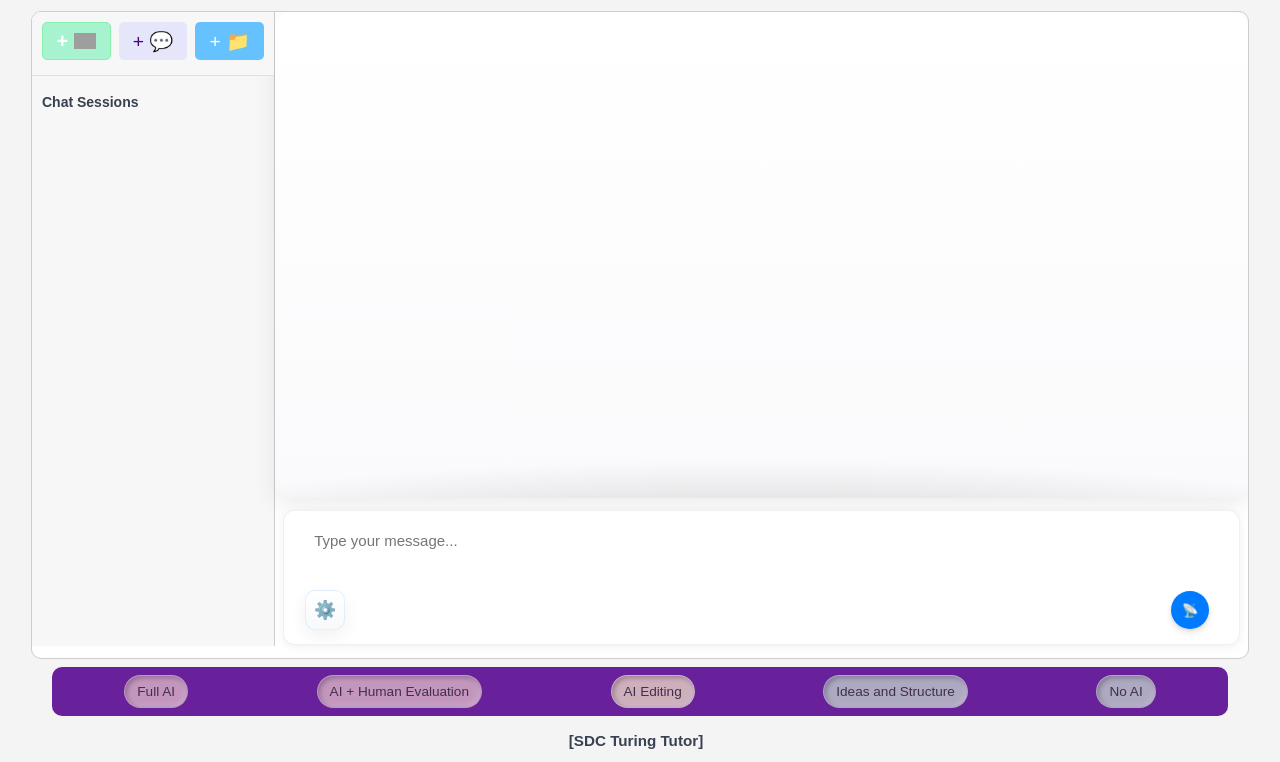
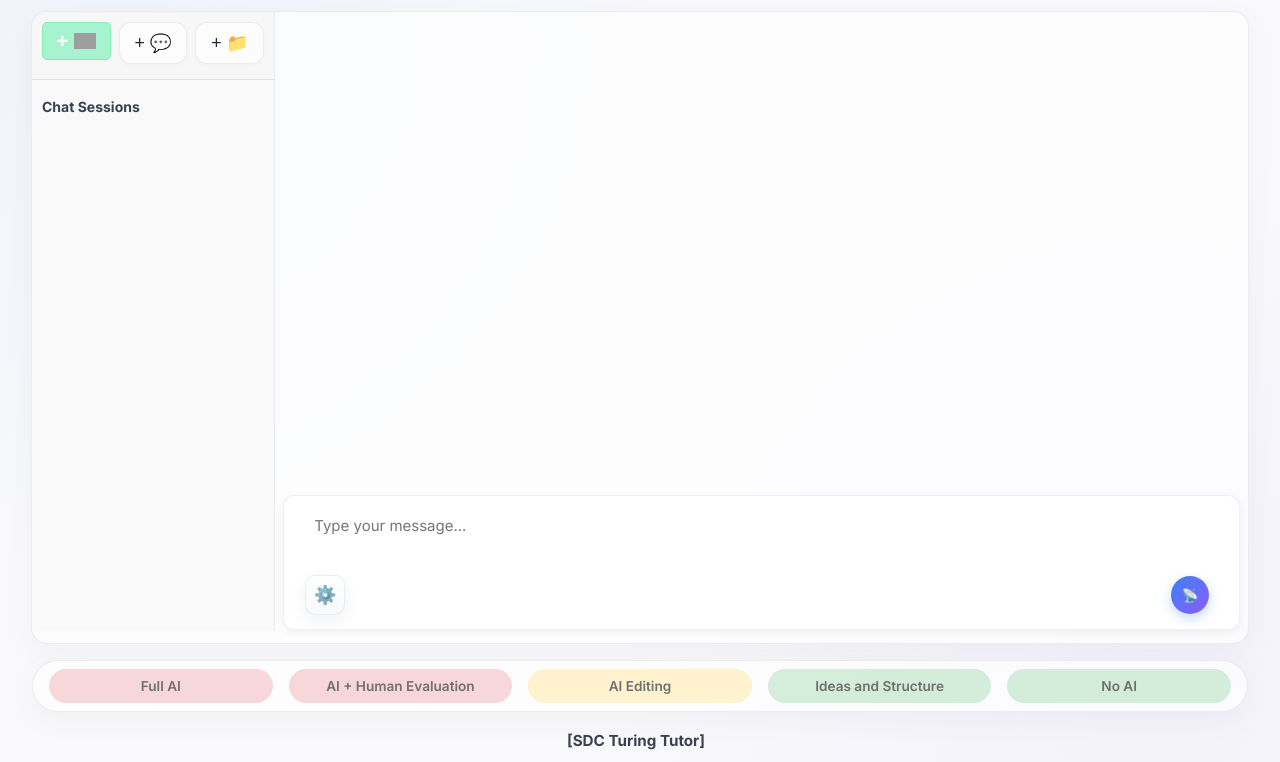
Before and after one commit to taggatron/TuringTutorApp_JISC, a website: page public/index.html in a window 1280 px wide. Shown: the part 38-800 px from the top of the page. Drawn offline with Linux system fonts and the light colour scheme; no server answers; grey boxes are pictures that could not be loaded.

Commit message:
feat: redesign UI with Inter font, modern glassmorphism components, and refined CSS variables

```diff
--- a/public/index.html
+++ b/public/index.html
@@ -5,6 +5,11 @@
     <meta charset="UTF-8">
     <meta name="viewport" content="width=device-width, initial-scale=1.0">
     <title>ChatGPT Web App</title>
+    <!-- Google Fonts: Inter -->
+    <link rel="preconnect" href="https://fonts.googleapis.com">
+    <link rel="preconnect" href="https://fonts.gstatic.com" crossorigin>
+    <link href="https://fonts.googleapis.com/css2?family=Inter:wght@300;400;500;600;700&display=swap" rel="stylesheet">
+
     <link rel="stylesheet" href="style.css">
     <link rel="stylesheet" href="/css/index.css">
     <script defer src="/js/csrf-auto.js"></script>
--- a/public/style.css
+++ b/public/style.css
@@ -1,38 +1,77 @@
+
+:root {
+    --bg-main: #f9f9fb;
+    --bg-glass: rgba(255, 255, 255, 0.65);
+    --bg-sidebar: rgba(247, 247, 249, 0.75);
+    --border-light: rgba(220, 220, 225, 0.5);
+
+    --color-primary: #3b82f6;
+    --color-primary-hover: #2563eb;
+    --color-text-main: #1e293b;
+    --color-text-muted: #64748b;
+
+    --shadow-soft: 0 8px 32px rgba(0, 0, 0, 0.04);
+    --shadow-glow: 0 0 15px rgba(59, 130, 246, 0.3);
+
+    --radius-lg: 16px;
+    --radius-md: 12px;
+    --radius-sm: 8px;
+    --radius-pill: 9999px;
+
+    --font-family: 'Inter', system-ui, sans-serif;
+
+    --gradient-ai: linear-gradient(135deg, #3b82f6 0%, #8b5cf6 100%);
+    --gradient-scale: linear-gradient(to right, #10b981, #f59e0b, #ef4444);
+}
+
 body {
-    font-family: Arial, sans-serif;
+    font-family: var(--font-family);
     display: flex;
     flex-direction: column;
     align-items: center;
     height: 100vh;
-    background-color: #f4f4f4;
+    background: var(--bg-main);
+    background-image: radial-gradient(circle at 10% 10%, rgba(59,130,246,0.05) 0%, transparent 40%),
+                      radial-gradient(circle at 90% 90%, rgba(139,92,246,0.05) 0%, transparent 40%);
     margin: 0;
-    overflow: hidden; /* Disable main window scroll bar */
+    overflow: hidden;
+    color: var(--color-text-main);
 }
 
+
 /* Restored container & sidebar definitions (accidentally removed during patch) */
+
 .container {
     display: flex;
     width: 95%;
-    flex: 1 1 auto; /* allow to stretch to available height */
-    min-height: 0; /* allow children to shrink and scroll */
-    border: 1px solid #ccc;
-    border-radius: 10px;
+    flex: 1 1 auto;
+    min-height: 0;
+    border: 1px solid var(--border-light);
+    border-radius: var(--radius-lg);
     overflow: hidden;
-    background-color: #fff;
-    margin-bottom: 8px; /* a little more breathing room above scale bar */
+    background: var(--bg-glass);
+    backdrop-filter: blur(12px);
+    -webkit-backdrop-filter: blur(12px);
+    box-shadow: var(--shadow-soft);
+    margin-bottom: 8px;
     position: relative;
+    transition: all 0.3s ease;
 }
+
+
 
 .sidebar {
     width: 20%;
-    background-color: #f7f7f7;
-    border-right: 1px solid #ccc;
+    background: var(--bg-sidebar);
+    border-right: 1px solid var(--border-light);
     display: flex;
     flex-direction: column;
-    overflow-y: auto; /* Enable vertical scrolling */
-    overflow-x: hidden; /* Prevent horizontal scrolling */
+    overflow-y: auto;
+    overflow-x: hidden;
     box-sizing: border-box;
+    backdrop-filter: blur(4px);
 }
+
 
 .meta-container {
     display: flex;
@@ -95,18 +134,15 @@ body {
     /* Remove heavy borders/shadows from chat-messages; provide via background instead */
 }
 
+
 .chat-surface::before {
     content: '';
     position: absolute;
     inset: 0;
-    /* Use a subtle SVG-ish background via gradients to emulate rounded card + overlap */
-    background-image:
-        radial-gradient(120% 30% at 50% 110%, rgba(0,0,0,0.18), transparent 60%),
-        linear-gradient(180deg, rgba(255,255,255,0.98), rgba(250,250,252,0.98));
-    border-radius: 16px;
-    box-shadow: 0 8px 24px rgba(0,0,0,0.08);
+    background: transparent;
     pointer-events: none;
 }
+
 
 /* Hide scrollbar for chat-container */
 .chat-container::-webkit-scrollbar {
@@ -149,23 +185,32 @@ body {
     width: 100%;
 }
 
+
 .chat-input textarea {
     flex: 1;
-    padding: 14px 56px 14px 14px; /* room for send button */
-    font-size: 16px;
-    font-family: Arial, sans-serif;
-    vertical-align: top; /* Align text to the top */
-    resize: none; /* Prevent manual resizing */
-    overflow-y: hidden; /* let height auto expand; JS will toggle scroll if needed */
-    outline: none; /* Remove default outline */
-    border-radius: 14px; /* Rounded edges */
-    border: 1px solid #e0e0e0; /* subtle border */
-    background: #fff;
-    line-height: 1.35;
-    max-height: 35vh; /* cap so messages remain visible */
+    padding: 14px 56px 14px 20px;
+    font-size: 15px;
+    font-family: var(--font-family);
+    vertical-align: top;
+    resize: none;
+    overflow-y: hidden;
+    outline: none;
+    border-radius: var(--radius-pill);
+    border: 1px solid var(--border-light);
+    background: rgba(255, 255, 255, 0.9);
+    line-height: 1.4;
+    max-height: 35vh;
     box-sizing: border-box;
-    transition: height 140ms ease-in-out, box-shadow 140ms ease-in-out; /* smooth growth */
+    transition: box-shadow 0.2s ease, border-color 0.2s ease;
+    box-shadow: 0 4px 12px rgba(0,0,0,0.02);
 }
+
+.chat-input textarea:focus {
+    box-shadow: var(--shadow-glow);
+    border-color: rgba(59, 130, 246, 0.5);
+    background: #ffffff;
+}
+
 
 /* Shadow hint wrapper when input at max height */
 .meta-container.input-overflow::before {
@@ -187,32 +232,49 @@ body {
 
 .meta-container.input-overflow .chat-input textarea { overflow-y: auto; }
 
+
 .message {
-    max-width: 100%;
-    padding: 10px;
-    margin: 4px 0;
-    border-radius: 15px;
+    max-width: 85%;
+    padding: 12px 18px;
+    margin: 6px 0;
+    border-radius: var(--radius-lg);
     word-wrap: break-word;
     box-sizing: border-box;
     position: relative;
-    background-clip: padding-box; /* avoid bleed when dragging */
+    background-clip: padding-box;
+    line-height: 1.5;
+    animation: slideUp 0.3s cubic-bezier(0.16, 1, 0.3, 1) forwards;
+    box-shadow: 0 2px 8px rgba(0,0,0,0.03);
 }
+
+@keyframes slideUp {
+    from { opacity: 0; transform: translateY(15px) scale(0.98); }
+    to { opacity: 1; transform: translateY(0) scale(1); }
+}
+
+
 
 .message.user {
     align-self: flex-end;
-    background-color: #007bff;
+    background: var(--gradient-ai);
     color: #fff;
     text-align: right;
-    display: inline-block; /* confine bubble width to content */
+    display: inline-block;
+    border-bottom-right-radius: 4px;
 }
+
+
 
 .message.assistant {
     align-self: stretch;
-    background-color: #f1f1f1; /* default neutral background */
-    color: #000;
+    background-color: #ffffff;
+    color: var(--color-text-main);
     text-align: left;
     box-sizing: border-box;
+    border: 1px solid var(--border-light);
+    border-bottom-left-radius: 4px;
 }
+
 
 /* Make message content headings visually hierarchical
    - h1 is the title and should be larger than subsequent headings
@@ -277,32 +339,38 @@ body {
 }
 
 
+
 .session-button {
     display: flex;
     justify-content: space-between;
     align-items: center;
     width: 100%;
-    padding: 7px;
-    margin-bottom: 5px;
+    padding: 10px 12px;
+    margin-bottom: 6px;
     text-align: left;
-    background-color: #e2e2e2;
-    border: none;
-    border-radius: 5px;
+    background-color: transparent;
+    border: 1px solid transparent;
+    border-radius: var(--radius-md);
     cursor: pointer;
     font-size: 0.9em;
+    font-weight: 500;
     position: relative;
-    /* Add styles for dragging */
-    transition: background-color 0.3s ease;
+    transition: all 0.2s ease;
+    color: var(--color-text-main);
 }
+
 
 /* Add margin-top to the highest up session button not in a group */
 #new-chats .session-button:first-child {
     margin-top: 15px;
 }
 
+
 .session-button:hover {
-    background-color: #ccc;
+    background-color: rgba(0, 0, 0, 0.04);
+    border-color: var(--border-light);
 }
+
 
 .session-button:active {
     background-color: #ccc;
@@ -331,55 +399,74 @@ body {
     pointer-events: none;
 }
 
+
 .new-chat-button {
     display: flex;
     justify-content: center;
     align-items: center;
     width: 100%;
-    height: 38px;
+    height: 42px;
     padding: 5px;
     margin-bottom: 5px;
     text-align: left;
-    background-color: #e6e6fa;
-    border: none;
-    border-radius: 5px;
+    background: var(--bg-glass);
+    border: 1px solid var(--border-light);
+    border-radius: var(--radius-md);
     cursor: pointer;
-    font-size: 1.2em;
-    color: #4b0082;
+    font-size: 1.1em;
+    color: var(--color-text-main);
+    transition: all 0.2s ease;
+    box-shadow: 0 2px 5px rgba(0,0,0,0.02);
 }
 
+
+
 .new-chat-button:hover {
-    background-color: #d8bfd8;
+    background-color: #ffffff;
+    box-shadow: 0 4px 10px rgba(0,0,0,0.05);
+    transform: translateY(-1px);
 }
 
+
 /* Add new group button styling */
+
 .new-group-button {
     display: flex;
     justify-content: center;
     align-items: center;
     width: 100%;
-    height: 38px;
+    height: 42px;
     padding: 5px;
     margin-bottom: 5px;
     text-align: left;
-    background-color: #66c2ff; /* Blue coloration */
-    border: none;
-    border-radius: 5px;
+    background: var(--bg-glass);
+    border: 1px solid var(--border-light);
+    border-radius: var(--radius-md);
     cursor: pointer;
-    font-size: 1.2em;
-    color: #fff;
+    font-size: 1.1em;
+    color: var(--color-text-main);
+    transition: all 0.2s ease;
+    box-shadow: 0 2px 5px rgba(0,0,0,0.02);
 }
 
+
+
 .new-group-button:hover {
-    background-color: #3399ff; /* Darker blue on hover */
+    background-color: #ffffff;
+    box-shadow: 0 4px 10px rgba(0,0,0,0.05);
+    transform: translateY(-1px);
 }
 
+
+
 .active-session {
-    background-color: limegreen;
-    color: white;
-    border: 2px solid limegreen;
-    font-weight: bold;
+    background-color: #ffffff;
+    color: var(--color-primary);
+    border: 1px solid var(--color-primary);
+    box-shadow: var(--shadow-glow);
+    font-weight: 600;
 }
+
 
 #header {
     position: relative;
@@ -599,17 +686,22 @@ body {
 }
 
 /* AI Assessment Scale */
+
 .ai-assessment-scale {
     display: flex;
-    justify-content: space-around;
-    width: 90%;
-    padding: 5px;
-    background-color: #7c16c5; /* Indigo - bold and complementary */
-    border-radius: 10px;
-    margin-top: auto; /* push to bottom */
-    margin-bottom: 4px;
-    filter: saturate(0.7); /* Reduce saturation */
+    justify-content: space-between;
+    width: 95%;
+    margin: 8px 0;
+    background: var(--bg-glass);
+    padding: 10px 16px;
+    border-radius: var(--radius-pill);
+    box-sizing: border-box;
+    box-shadow: var(--shadow-soft);
+    border: 1px solid var(--border-light);
+    position: relative;
+    backdrop-filter: blur(8px);
 }
+
 
 /* For very tall viewports, tighten bottom gap further and expand interior */
 @media (min-height: 900px) {
@@ -617,15 +709,27 @@ body {
     .ai-assessment-scale { margin-bottom: 8px; }
 }
 
+
 .scale-item {
-    padding: 10px 15px;
-    border-radius: 8px;
-    font-size: 14px;
+    flex: 1;
     text-align: center;
+    padding: 8px 12px;
+    margin: 0 4px;
+    border-radius: var(--radius-pill);
     cursor: pointer;
-    transition: background-color 0.3s ease;
-    box-shadow: inset 2px 2px 5px rgba(0, 0, 0, 0.3), inset -2px -2px 5px rgba(255, 255, 255, 0.5); /* Engraved effect */
+    font-size: 13px;
+    font-weight: 600;
+    transition: all 0.3s cubic-bezier(0.4, 0, 0.2, 1);
+    color: var(--color-text-muted);
+    background: transparent;
+    border: 1px solid transparent;
 }
+
+.scale-item:hover {
+    background: rgba(0,0,0,0.03);
+    color: var(--color-text-main);
+}
+
 
 #scale-1.scale-item {
     background-color: #c3e6cb; /* Slightly bolder green */
@@ -653,10 +757,14 @@ body {
 }
 
 #scale-1.scale-item:hover,
-#scale-1.scale-item.active {
-    background-color: #5cb85c; /* Complementary green */
-    color: #fff;
+#scale-1
+.scale-item.active {
+    background: var(--gradient-ai);
+    color: white;
+    box-shadow: var(--shadow-glow);
+    transform: scale(1.05);
 }
+
 
 #scale-2.scale-item:hover,
 #scale-2.scale-item.active {
@@ -1315,3 +1423,20 @@ body {
     box-shadow: 0 6px 18px rgba(15,23,42,0.06);
     outline: none;
 }
+
+.send-message-button {
+    background: var(--gradient-ai);
+    color: white;
+    border: none;
+    border-radius: var(--radius-pill);
+    padding: 10px 18px;
+    font-weight: 600;
+    cursor: pointer;
+    transition: all 0.2s ease;
+    box-shadow: 0 4px 12px rgba(59, 130, 246, 0.3);
+}
+
+.send-message-button:hover {
+    box-shadow: var(--shadow-glow);
+    transform: scale(1.05);
+}
```
Also changed, not shown: public/home.html (+5 -0 lines), public/login.html (+4 -0 lines), public/register.html (+4 -0 lines).
